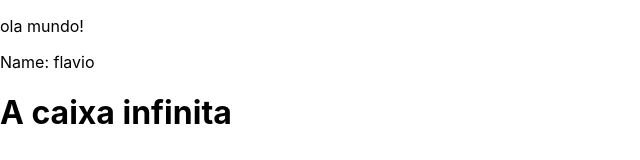
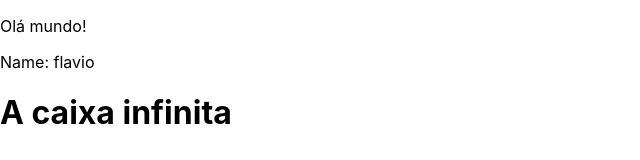
Before and after one commit to flavin27/react-app, a React (Create React App) app: page / in a window 1280 px wide. Shown: the top 160 px of the page, without its empty margins (0-640 px from the left). Built offline with nearby package versions, Linux system fonts and the light colour scheme.

Commit message:
mudancas importantes!

```diff
--- a/src/components/header/Index.jsx
+++ b/src/components/header/Index.jsx
@@ -4,7 +4,7 @@ export default class Header extends Component{
     render() {
         return (
             <header>
-                <p>ola mundo!</p>
+                <p>Olá mundo!</p>
             </header>
         )
     }
```
